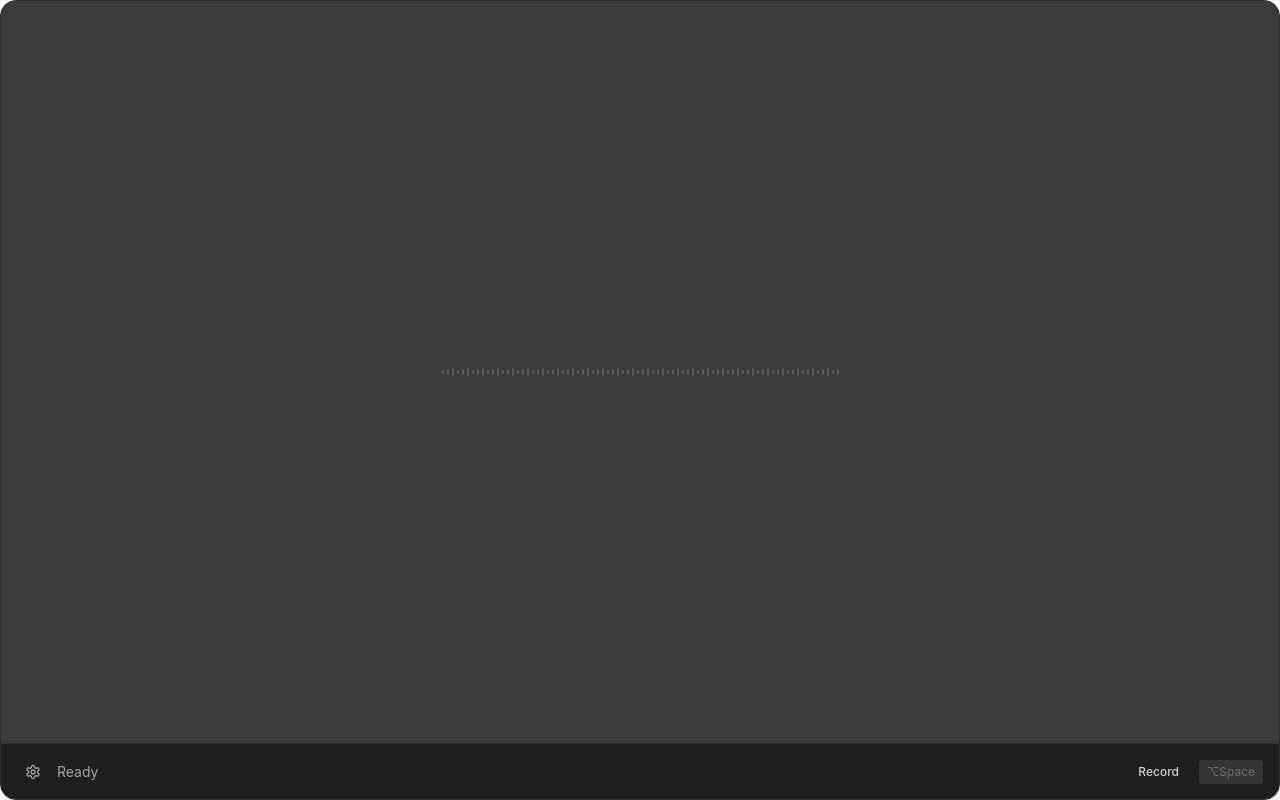
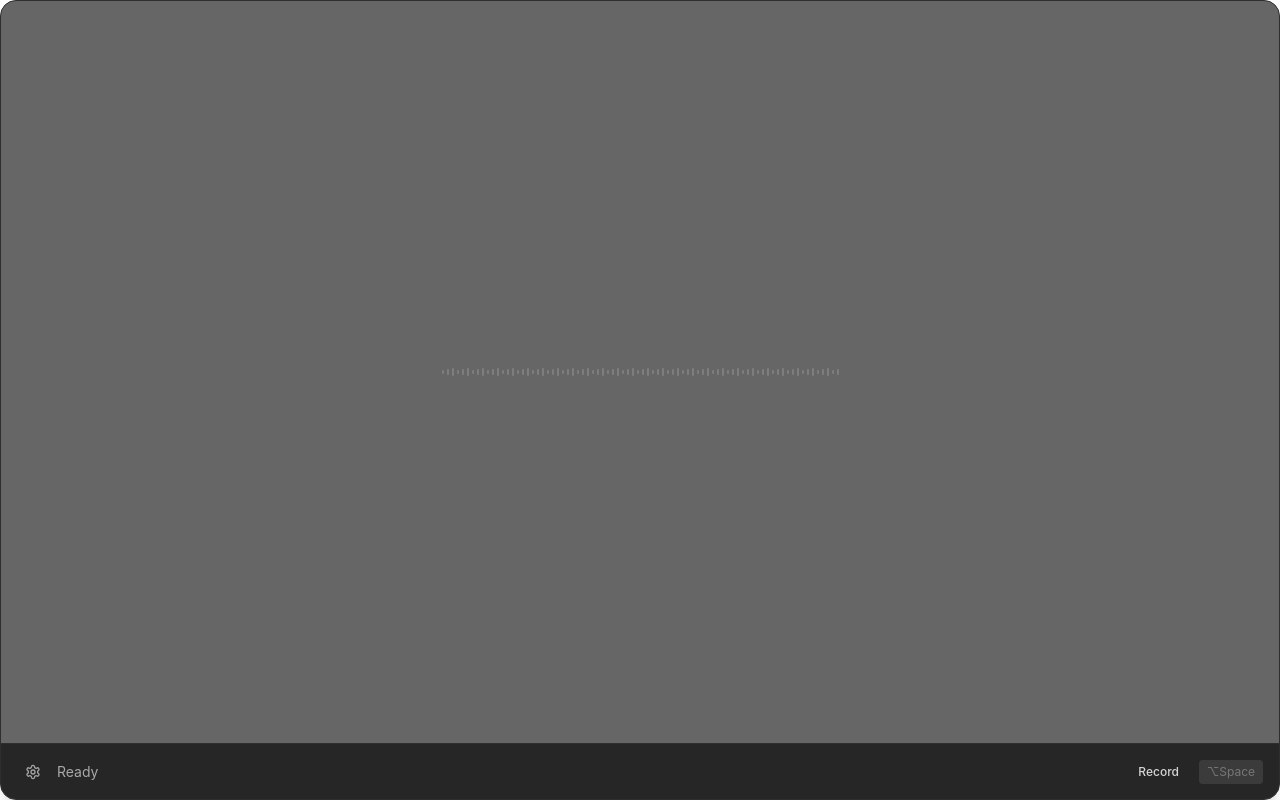
Before and after one commit to hyperwhisper/app, a React (Vite) app: page / in a window 1280 px wide. Built offline with nearby package versions, Linux system fonts and the light colour scheme.

Commit message:
chore: minor traperency mod
Signed-off-by: Ameya Shenoy <shenoy.ameya@gmail.com>

```diff
--- a/src/App.tsx
+++ b/src/App.tsx
@@ -414,7 +414,7 @@ function App() {
 
   return (
     <main
-      className="flex flex-col h-screen w-screen relative bg-neutral-800/90 backdrop-blur-2xl rounded-2xl border border-white/10 shadow-xl overflow-hidden"
+      className="flex flex-col h-screen w-screen relative bg-neutral-800/70 backdrop-blur-2xl rounded-2xl border border-white/10 shadow-xl overflow-hidden"
       onMouseDown={handleDrag}
     >
       {/* Waveform area */}
```
